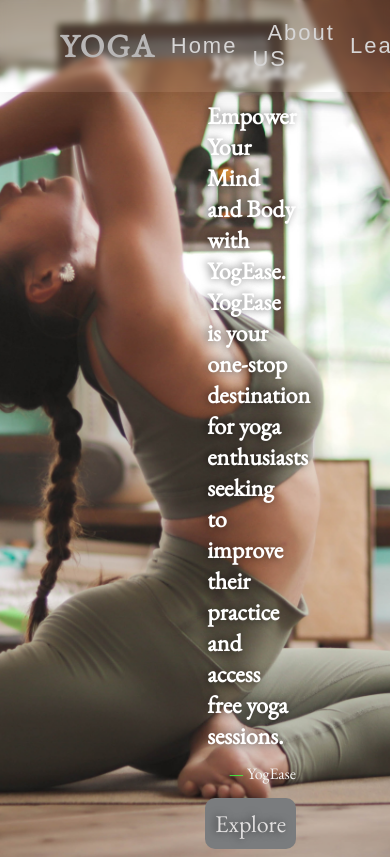
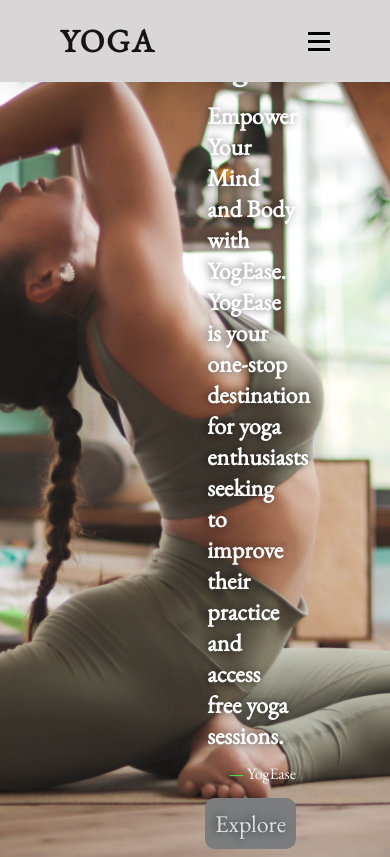
Before and after one commit to MayaJJ/Project-1-Yoga, a plain HTML site: page index.html in a window 390 px wide. Shown: the top 857 px of the page. Drawn offline with nearby package versions, Linux system fonts and the light colour scheme.

Commit message:
Styling of logo, navigationbar

```diff
--- a/assets/css/style.css
+++ b/assets/css/style.css
@@ -202,3 +202,62 @@
 video {
     width: 100%;
 }
+
+
+@media only screen and (max-width: 783px) {
+    .humburger {
+        display: block;
+
+    }
+
+
+    .humburger.active .bar:nth-child(2) {
+        opacity: 0;
+    }
+
+    .humburger.active .bar:nth-child(1) {
+        transform: translateY(8px) rotate(45deg);
+    }
+
+    .humburger.active .bar:nth-child(3) {
+        transform: translateY(-8px) rotate(-45deg);
+    }
+
+    .nav-menu {
+        position: fixed;
+        left: -100%;
+        top: 70px;
+        gap: 0;
+        flex-direction: column;
+        background-color: #d8d6d6;
+        width: 100%;
+        text-align: center;
+        transition: 0.3s;
+    }
+
+    .nav-menu.active {
+        left: 0;
+    }
+
+    .nav-item {
+        margin: 16px 0;
+    }
+
+    .nav-item a:hover {
+        padding: 13px;
+        border-radius: 12px;
+        background-color: #a6aaa6;
+    }
+
+    header {
+        background-color: #d8d6d6;
+    }
+
+    header ul li a {
+        color: #030303;
+    }
+
+    header .logo {
+        color: #141414;
+    }
+}
```
